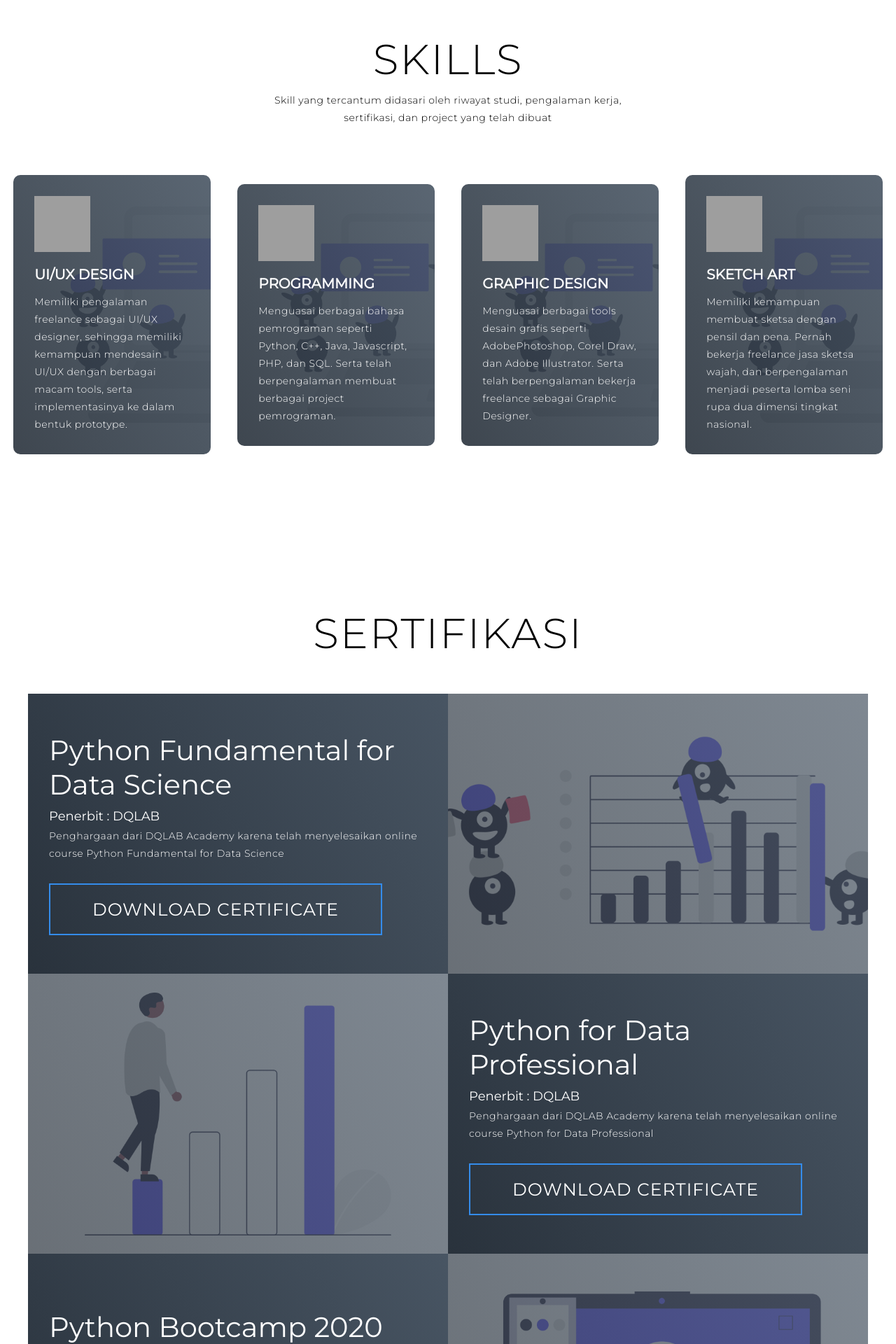
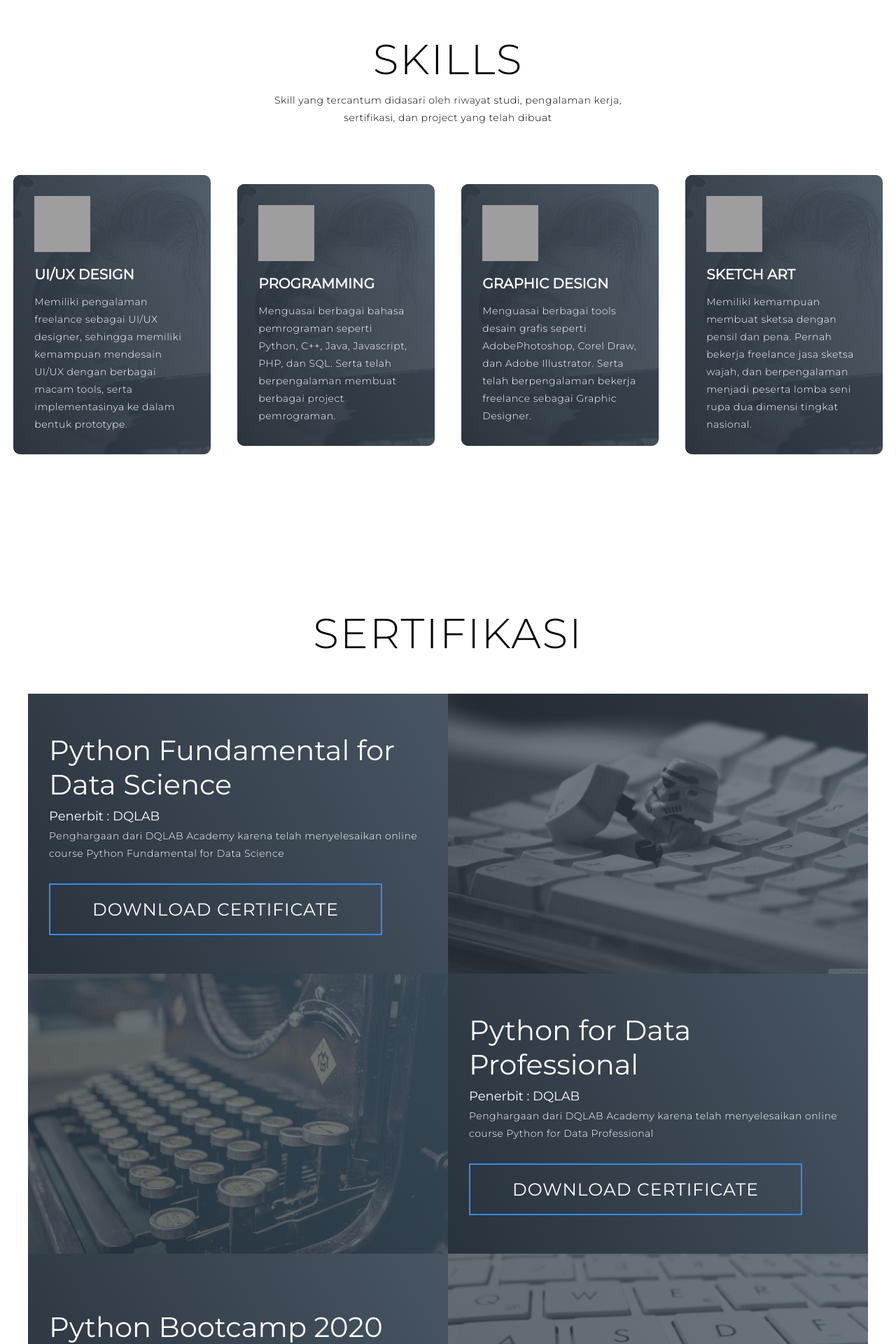
Before and after one commit to zeinirfansyah/zeinirfansyah.github.io, a PHP site: page / in a window 1280 px wide. Shown: the part 852-2772 px from the top of the page at 70% size. Run offline with PHP 8.4, Linux system fonts and the light colour scheme; grey boxes are pictures that could not be loaded.

Commit message:
Mengubah konten HTML & CSS
Mengubah image di bagian Sertifikasi, serta mengubah konten deskripsi di Tentang Saya

```diff
--- a/Style.css
+++ b/Style.css
@@ -291,7 +291,7 @@ p {
 	flex-direction: column;
 	padding: 30px;
 	border-radius: 10px;
-	background-image: url(./img/Sketch.png);
+	background-image: url(./img/bg.jpg);
 	background-size: cover;
 	margin: 10px 5%;
 	position: relative;
@@ -361,8 +361,11 @@ p {
 	justify-content: center;
 	flex-direction: column;
 	background-image: linear-gradient(60deg, #29323c 0%, #485563 100%);
+	/* background-image: linear-gradient( 60deg, #29323cb2 0%, #485563b0 100% ), url(./img/bg.jpg); */
+	background-size: cover;
 	color: white;
 }
+
 #projects .project-info h1 {
 	font-size: 4rem;
 	font-weight: 500;
--- a/index.html
+++ b/index.html
@@ -91,7 +91,7 @@
             <a href="https://drive.google.com/file/d/1eiRtevjH8xGM4CFSqZFzcDrjTUK4Fpda/view?usp=sharing" target="_blank" type="button" class="cta">Download certificate</a>
         </div>
           <div class="project-img">
-            <img src="./img/A.png" alt="img">
+            <img src="./img/X.jpg" alt="img">
           </div>
         </div>
         <div class="project-item">
@@ -102,7 +102,7 @@
             <a href="https://drive.google.com/file/d/1rcat4mn5ScHdni_zEneJBs5DtDE8hGLE/view?usp=sharing" target="_blank" type="button" class="cta">Download certificate</a>
           </div>
           <div class="project-img">
-            <img src="./img/B.png" alt="img">
+            <img src="./img/W.jpg" alt="img">
           </div>
         </div>
         <div class="project-item">
@@ -113,7 +113,7 @@
             <a href="https://drive.google.com/file/d/1kJ15Lwb0P4nHu1rRQ3tcX-G24ggEZJOz/view?usp=sharing" target="_blank" type="button" class="cta">Download certificate</a>
         </div>
           <div class="project-img">
-            <img src="./img/C.png" alt="img">
+            <img src="./img/Y.jpg" alt="img">
           </div>
         </div>
         <div class="project-item">
@@ -124,7 +124,7 @@
             <a href="https://drive.google.com/file/d/1Ll4kgi72yy3Ho6fwII2JoKTSQDLngCaC/view?usp=sharing" target="_blank" type="button" class="cta">Download certificate</a>
         </div>
           <div class="project-img">
-            <img src="./img/D.png" alt="img">
+            <img src="./img/Z.jpg" alt="img">
           </div>
         </div>
         <div class="project-item">
@@ -135,7 +135,7 @@
             <a href="https://drive.google.com/file/d/17lw7dDiOOR7vU-8nFzNwf58nJJeQNIF9/view?usp=sharing" target="_blank" type="button" class="cta">Download certificate</a>
         </div>
           <div class="project-img">
-            <img src="./img/E.png" alt="img">
+            <img src="./img/U.jpg" alt="img">
           </div>
         </div>
       </div>
@@ -153,7 +153,7 @@
       </div>
       <div class="col-right">
         <h1 class="section-title">Tentang <span>saya</span></h1>
-        <h2>Machine Learning Developer</h2>
+        <h2>Artificial Intelligence Developer</h2>
         <p>“Lulusan S1 dengan spesialisasi di Teknik Informatika. Memiliki pengalaman dalam mengembangkan dan mengimplementasikan Artificial Intelligence melalui kesempatan magang di dua perusahaan multinasional.”</p>
         <a href="https://www.linkedin.com/in/zein-irfansyah-2421081a5" target="_blank" class="cta">Download Resume</a>
       </div>
```
Also changed, not shown: img/U.jpg (added), img/W.jpg (added), img/X.jpg (added), img/Y.jpg (added), img/computer-768696.jpg (added), 3 other files.
